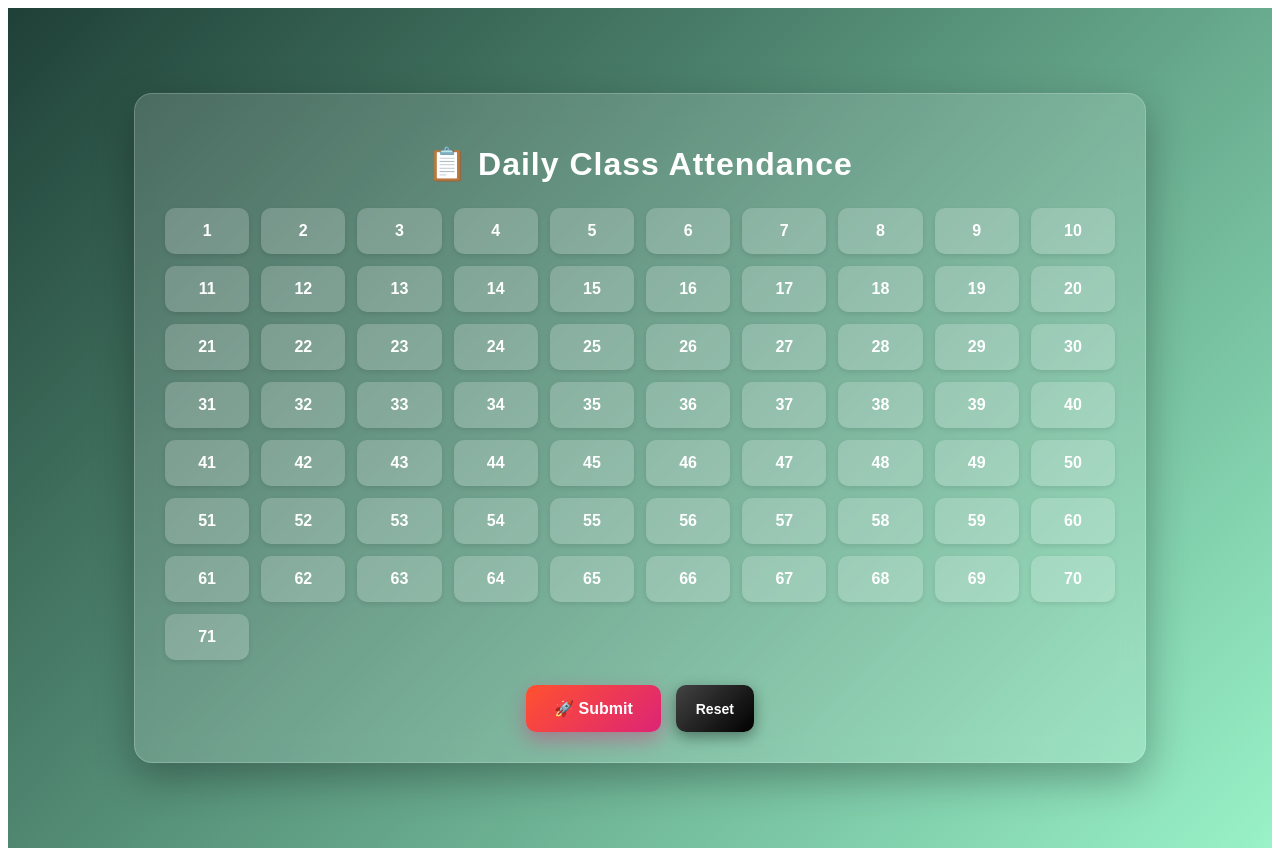
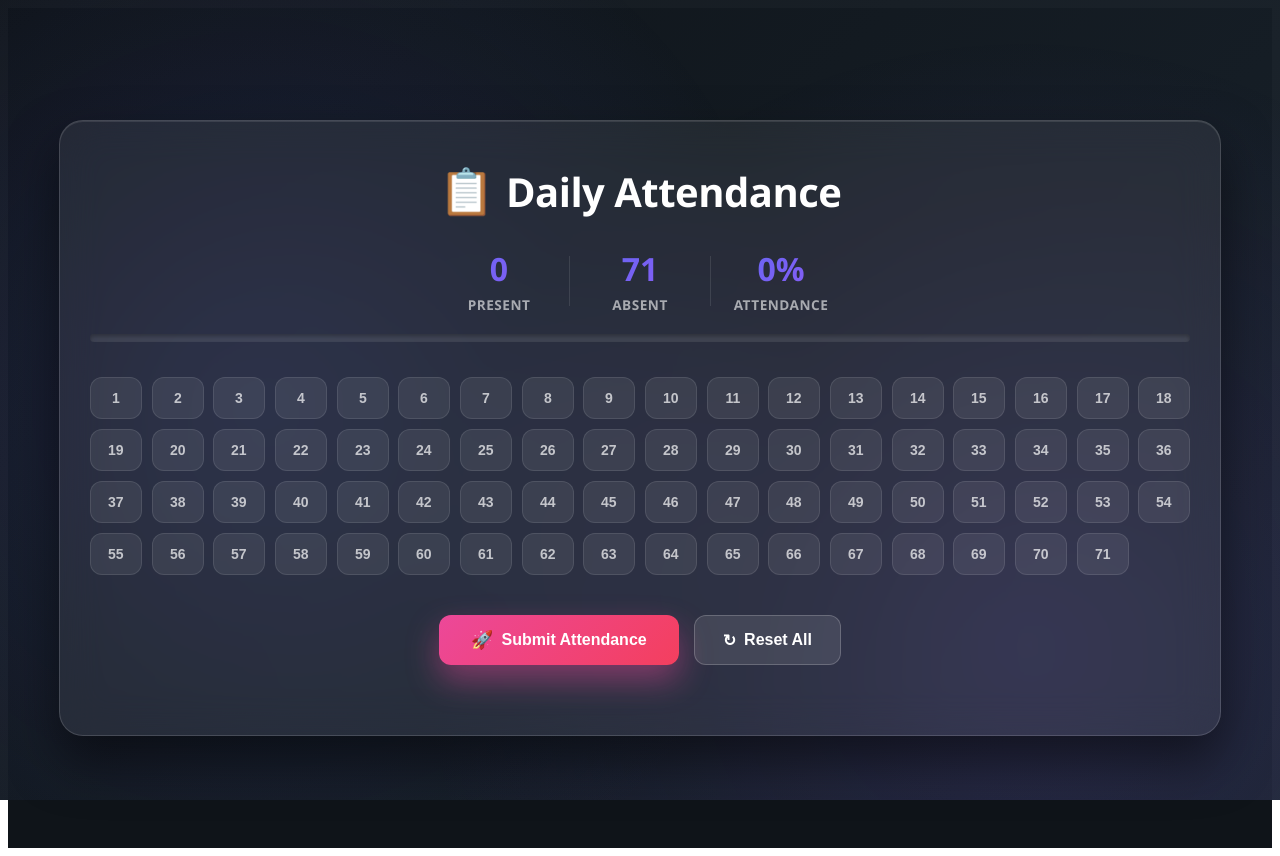
Before and after one commit to divakarhankare9850-ai/attendance, a React (Create React App) app: page / in a window 1280 px wide. Built offline with nearby package versions, Linux system fonts and the light colour scheme.

Commit message:
Update App.js

```diff
--- a/src/App.js
+++ b/src/App.js
@@ -3,7 +3,6 @@ import { db } from "./firebase";
 import { doc, setDoc, serverTimestamp } from "firebase/firestore";
 
 export default function App() {
-
   const totalStudents = 71;
   const rollNumbers = Array.from({ length: totalStudents }, (_, i) => i + 1);
 
@@ -53,188 +52,585 @@ export default function App() {
     alert("Absent list copied!");
   };
 
+  const attendancePercentage = totalStudents > 0
+    ? Math.round((present.length / totalStudents) * 100)
+    : 0;
+
   return (
+    <div style={styles.container}>
+      <style>{cssAnimations}</style>
 
-    <div style={{
-      minHeight: "100vh",
-      background: "linear-gradient(135deg, #1f4037, #99f2c8)",
-      display: "flex",
-      justifyContent: "center",
-      alignItems: "center",
-      padding: 20,
-      fontFamily: "Poppins, sans-serif"
-    }}>
+      {/* Animated Background */}
+      <div style={styles.backgroundEffect}></div>
+      <div style={styles.backgroundGradient}></div>
 
       {/* Main Card */}
-      <div style={{
-        background: "rgba(255,255,255,0.15)",
-        backdropFilter: "blur(12px)",
-        padding: "30px",
-        borderRadius: "18px",
-        width: "950px",
-        maxWidth: "100%",
-        boxShadow: "0 15px 40px rgba(0,0,0,0.3)",
-        border: "1px solid rgba(255,255,255,0.2)"
-      }}>
-
-        {/* Title */}
-        <h1 style={{
-          textAlign: "center",
-          marginBottom: "25px",
-          color: "#fff",
-          fontWeight: "700",
-          letterSpacing: "1px"
-        }}>
-          📋 Daily Class Attendance
+      <div style={styles.mainCard}>
+        {/* Header Section */}
+        <div style={styles.headerSection}>
+          <h1 style={styles.title}>
+            <span style={styles.emoji}>📋</span>
+            <span>Daily Attendance</span>
           </h1>
 
-        {/* Grid */}
+          <div style={styles.statsContainer}>
+            <div style={styles.statBox}>
+              <span style={styles.statValue}>{present.length}</span>
+              <span style={styles.statLabel}>Present</span>
+            </div>
+            <div style={styles.statDivider}></div>
+            <div style={styles.statBox}>
+              <span style={styles.statValue}>{totalStudents - present.length}</span>
+              <span style={styles.statLabel}>Absent</span>
+            </div>
+            <div style={styles.statDivider}></div>
+            <div style={styles.statBox}>
+              <span style={styles.statValue}>{attendancePercentage}%</span>
+              <span style={styles.statLabel}>Attendance</span>
+            </div>
+          </div>
+
+          {/* Progress Bar */}
+          <div style={styles.progressBarContainer}>
             <div style={{
-          display: "grid",
-          gridTemplateColumns: "repeat(10,1fr)",
-          gap: "12px",
-          marginBottom: "25px"
-        }}>
+              ...styles.progressBar,
+              width: `${attendancePercentage}%`,
+              transition: "width 0.4s cubic-bezier(0.4, 0, 0.2, 1)"
+            }}></div>
+          </div>
+        </div>
 
-          {rollNumbers.map((roll) => {
-
+        {/* Roll Numbers Grid */}
+        <div style={styles.gridContainer}>
+          <div style={styles.grid}>
+            {rollNumbers.map((roll, index) => {
               const isPresent = present.includes(roll);
-
               return (
-              <div
+                <button
                   key={roll}
                   onClick={() => toggleAttendance(roll)}
                   style={{
-                  padding: "14px",
-                  textAlign: "center",
-                  borderRadius: "10px",
-                  cursor: "pointer",
-                  fontWeight: "600",
-                  transition: "0.25s",
-                  transform: isPresent ? "scale(1.05)" : "scale(1)",
-                  background: isPresent
-                    ? "linear-gradient(135deg,#00c853,#64dd17)"
-                    : "rgba(255,255,255,0.2)",
-                  color: isPresent ? "white" : "#fff",
-                  boxShadow: isPresent
-                    ? "0 5px 15px rgba(0,200,83,0.4)"
-                    : "0 2px 5px rgba(0,0,0,0.1)"
+                    ...styles.rollButton,
+                    ...styles.baseButton,
+                    ...(isPresent ? styles.presentButton : styles.absentButton),
+                    animationDelay: `${index * 0.02}s`
                   }}
+                  className="roll-btn"
                 >
                   {roll}
-              </div>
+                </button>
               );
             })}
-
+          </div>
         </div>
 
-        {/* Buttons Row */}
-        <div style={{
-          display: "flex",
-          justifyContent: "center",
-          gap: "15px",
-          marginTop: 10
-        }}>
-
+        {/* Action Buttons */}
+        <div style={styles.actionButtonsContainer}>
           <button
             onClick={submitAttendance}
-            style={{
-              padding: "14px 28px",
-              fontSize: "16px",
-              background: "linear-gradient(135deg,#ff512f,#dd2476)",
-              color: "white",
-              border: "none",
-              borderRadius: "10px",
-              cursor: "pointer",
-              fontWeight: "600",
-              boxShadow: "0 8px 20px rgba(221,36,118,0.4)",
-              transition: "0.2s"
-            }}
+            style={styles.submitButton}
+            className="pulse-btn"
           >
-            🚀 Submit
+            <span style={{ fontSize: "18px", marginRight: "8px" }}>🚀</span>
+            Submit Attendance
           </button>
 
           <button
             onClick={() => setPresent([])}
-            style={{
-              padding: "14px 20px",
-              fontSize: "14px",
-              background: "linear-gradient(135deg,#434343,#000000)",
-              color: "white",
-              border: "none",
-              borderRadius: "10px",
-              cursor: "pointer",
-              fontWeight: "600",
-              boxShadow: "0 5px 15px rgba(0,0,0,0.4)"
-            }}
+            style={styles.resetButton}
           >
-            Reset
+            <span style={{ fontSize: "16px", marginRight: "8px" }}>↻</span>
+            Reset All
           </button>
-
         </div>
 
         {/* Result Section */}
         {result && (
+          <div style={styles.resultSection} className="fade-in-up">
+            <h2 style={styles.resultTitle}>📊 Attendance Summary</h2>
 
-          <div style={{
-            marginTop: 30,
-            padding: 20,
-            borderRadius: "12px",
-            background: "rgba(255,255,255,0.2)",
-            backdropFilter: "blur(8px)",
-            color: "#fff"
-          }}>
-
-            <h2>📊 Attendance Summary</h2>
-
-            <p><b>Present:</b> {result.presentCount}</p>
-            <p><b>Absent:</b> {result.absentCount}</p>
-
-            {/* Present */}
-            <h3>✅ Present</h3>
-            <div style={{
-              background: "rgba(0,200,83,0.2)",
-              padding: "10px",
-              borderRadius: "6px",
-              marginBottom: "15px"
-            }}>
-              {present.sort((a,b)=>a-b).join(", ")}
+            {/* Summary Stats */}
+            <div style={styles.summaryGrid}>
+              <div style={styles.summaryCard}>
+                <div style={styles.summaryNumber}>{result.presentCount}</div>
+                <div style={styles.summaryLabel}>Present</div>
+              </div>
+              <div style={styles.summaryCard}>
+                <div style={styles.summaryNumber}>{result.absentCount}</div>
+                <div style={styles.summaryLabel}>Absent</div>
+              </div>
+              <div style={styles.summaryCard}>
+                <div style={styles.summaryNumber}>{attendancePercentage}%</div>
+                <div style={styles.summaryLabel}>Rate</div>
+              </div>
             </div>
 
-            {/* Absent */}
-            <h3>❌ Absent</h3>
-            <div style={{
-              background: "rgba(255,0,0,0.2)",
-              padding: "10px",
-              borderRadius: "6px",
-              marginBottom: "15px"
-            }}>
+            {/* Present List */}
+            <div style={styles.listSection}>
+              <h3 style={styles.listTitle}>✅ Present Roll Numbers</h3>
+              <div style={styles.listContent}>
+                {present.sort((a, b) => a - b).join(", ")}
+              </div>
+            </div>
+
+            {/* Absent List */}
+            <div style={styles.listSection}>
+              <h3 style={styles.listTitle}>❌ Absent Roll Numbers</h3>
+              <div style={styles.listContent}>
                 {result.absentList.join(", ")}
+              </div>
             </div>
 
             {/* Copy Button */}
             <button
               onClick={copyAbsent}
-              style={{
-                padding: "12px 22px",
-                background: "linear-gradient(135deg,#00c6ff,#0072ff)",
-                color: "white",
-                border: "none",
-                borderRadius: "8px",
-                cursor: "pointer",
-                fontWeight: "600",
-                boxShadow: "0 5px 15px rgba(0,114,255,0.4)"
-              }}
+              style={styles.copyButton}
             >
-              📋 Copy Absent List
+              <span style={{ fontSize: "16px", marginRight: "8px" }}>📋</span>
+              Copy Absent List to Clipboard
             </button>
-
           </div>
-
         )}
-
       </div>
-
     </div>
   );
 }
+
+const styles = {
+  container: {
+    minHeight: "100vh",
+    position: "relative",
+    overflow: "hidden",
+    background: "#0f1419",
+    display: "flex",
+    justifyContent: "center",
+    alignItems: "center",
+    padding: "20px",
+    fontFamily: "'Segoe UI', Tahoma, Geneva, Verdana, sans-serif"
+  },
+
+  backgroundEffect: {
+    position: "fixed",
+    top: 0,
+    left: 0,
+    width: "100%",
+    height: "100%",
+    background: "radial-gradient(circle at 20% 50%, rgba(99, 102, 241, 0.15) 0%, transparent 50%), radial-gradient(circle at 80% 80%, rgba(139, 92, 246, 0.15) 0%, transparent 50%)",
+    zIndex: 1,
+    pointerEvents: "none"
+  },
+
+  backgroundGradient: {
+    position: "fixed",
+    top: 0,
+    left: 0,
+    width: "100%",
+    height: "100%",
+    background: "linear-gradient(135deg, rgba(15, 20, 25, 0.98) 0%, rgba(25, 35, 45, 0.98) 100%)",
+    zIndex: 0,
+    pointerEvents: "none"
+  },
+
+  mainCard: {
+    position: "relative",
+    zIndex: 10,
+    background: "rgba(255, 255, 255, 0.07)",
+    backdropFilter: "blur(20px)",
+    border: "1px solid rgba(255, 255, 255, 0.15)",
+    borderRadius: "24px",
+    padding: "40px 30px",
+    maxWidth: "1100px",
+    width: "100%",
+    boxShadow: "0 25px 50px rgba(0, 0, 0, 0.5), inset 0 1px 0 rgba(255, 255, 255, 0.1)",
+    animation: "slideUp 0.6s ease-out"
+  },
+
+  headerSection: {
+    marginBottom: "35px",
+    animation: "fadeIn 0.8s ease-out"
+  },
+
+  title: {
+    textAlign: "center",
+    fontSize: "2.5rem",
+    fontWeight: "800",
+    color: "#fff",
+    margin: "0 0 25px 0",
+    letterSpacing: "-0.5px",
+    display: "flex",
+    alignItems: "center",
+    justifyContent: "center",
+    gap: "12px"
+  },
+
+  emoji: {
+    fontSize: "2.8rem",
+    display: "inline-block",
+    animation: "bounce 2s infinite"
+  },
+
+  statsContainer: {
+    display: "flex",
+    justifyContent: "center",
+    alignItems: "center",
+    gap: "20px",
+    marginBottom: "20px",
+    flexWrap: "wrap"
+  },
+
+  statBox: {
+    textAlign: "center",
+    minWidth: "100px"
+  },
+
+  statValue: {
+    display: "block",
+    fontSize: "2rem",
+    fontWeight: "700",
+    background: "linear-gradient(135deg, #6366f1, #8b5cf6)",
+    backgroundClip: "text",
+    WebkitBackgroundClip: "text",
+    WebkitTextFillColor: "transparent",
+    marginBottom: "5px"
+  },
+
+  statLabel: {
+    display: "block",
+    fontSize: "0.85rem",
+    color: "rgba(255, 255, 255, 0.6)",
+    textTransform: "uppercase",
+    letterSpacing: "0.5px",
+    fontWeight: "600"
+  },
+
+  statDivider: {
+    width: "1px",
+    height: "50px",
+    background: "rgba(255, 255, 255, 0.1)",
+  },
+
+  progressBarContainer: {
+    width: "100%",
+    height: "8px",
+    background: "rgba(255, 255, 255, 0.1)",
+    borderRadius: "10px",
+    overflow: "hidden",
+    boxShadow: "inset 0 2px 4px rgba(0, 0, 0, 0.3)"
+  },
+
+  progressBar: {
+    height: "100%",
+    background: "linear-gradient(90deg, #6366f1, #8b5cf6, #ec4899)",
+    borderRadius: "10px",
+    boxShadow: "0 0 20px rgba(99, 102, 241, 0.6)"
+  },
+
+  gridContainer: {
+    marginBottom: "30px",
+    overflowX: "auto",
+    overflowY: "hidden",
+    paddingBottom: "10px"
+  },
+
+  grid: {
+    display: "grid",
+    gridTemplateColumns: "repeat(auto-fill, minmax(50px, 1fr))",
+    gap: "10px",
+    minWidth: "100%"
+  },
+
+  baseButton: {
+    padding: "12px 8px",
+    borderRadius: "12px",
+    border: "none",
+    fontSize: "14px",
+    fontWeight: "600",
+    cursor: "pointer",
+    transition: "all 0.3s cubic-bezier(0.4, 0, 0.2, 1)",
+    animation: "scaleIn 0.5s ease-out forwards",
+  },
+
+  rollButton: {
+    color: "white",
+    position: "relative",
+    overflow: "hidden"
+  },
+
+  presentButton: {
+    background: "linear-gradient(135deg, #10b981, #34d399)",
+    boxShadow: "0 8px 16px rgba(16, 185, 129, 0.4)",
+    transform: "scale(1)"
+  },
+
+  absentButton: {
+    background: "rgba(255, 255, 255, 0.08)",
+    color: "rgba(255, 255, 255, 0.7)",
+    border: "1px solid rgba(255, 255, 255, 0.1)"
+  },
+
+  actionButtonsContainer: {
+    display: "flex",
+    justifyContent: "center",
+    gap: "15px",
+    marginBottom: "30px",
+    flexWrap: "wrap"
+  },
+
+  submitButton: {
+    padding: "14px 32px",
+    fontSize: "16px",
+    fontWeight: "700",
+    color: "white",
+    background: "linear-gradient(135deg, #ec4899, #f43f5e)",
+    border: "none",
+    borderRadius: "12px",
+    cursor: "pointer",
+    boxShadow: "0 15px 30px rgba(236, 72, 153, 0.4)",
+    transition: "all 0.3s ease",
+    display: "flex",
+    alignItems: "center",
+    justifyContent: "center",
+    animation: "fadeIn 0.8s ease-out 0.2s backwards"
+  },
+
+  resetButton: {
+    padding: "14px 28px",
+    fontSize: "16px",
+    fontWeight: "700",
+    color: "white",
+    background: "rgba(255, 255, 255, 0.1)",
+    border: "1px solid rgba(255, 255, 255, 0.2)",
+    borderRadius: "12px",
+    cursor: "pointer",
+    transition: "all 0.3s ease",
+    display: "flex",
+    alignItems: "center",
+    justifyContent: "center",
+    animation: "fadeIn 0.8s ease-out 0.3s backwards"
+  },
+
+  resultSection: {
+    padding: "30px",
+    borderRadius: "16px",
+    background: "rgba(255, 255, 255, 0.06)",
+    border: "1px solid rgba(255, 255, 255, 0.1)",
+    marginTop: "10px",
+    animation: "fadeInUp 0.6s ease-out"
+  },
+
+  resultTitle: {
+    fontSize: "1.5rem",
+    fontWeight: "700",
+    color: "#fff",
+    marginBottom: "25px",
+    textAlign: "center"
+  },
+
+  summaryGrid: {
+    display: "grid",
+    gridTemplateColumns: "repeat(auto-fit, minmax(120px, 1fr))",
+    gap: "15px",
+    marginBottom: "25px"
+  },
+
+  summaryCard: {
+    padding: "20px",
+    background: "linear-gradient(135deg, rgba(99, 102, 241, 0.2), rgba(139, 92, 246, 0.2))",
+    border: "1px solid rgba(255, 255, 255, 0.1)",
+    borderRadius: "12px",
+    textAlign: "center",
+    transition: "all 0.3s ease"
+  },
+
+  summaryNumber: {
+    fontSize: "2rem",
+    fontWeight: "800",
+    color: "#fff",
+    marginBottom: "8px"
+  },
+
+  summaryLabel: {
+    fontSize: "0.9rem",
+    color: "rgba(255, 255, 255, 0.6)",
+    textTransform: "uppercase",
+    letterSpacing: "0.5px",
+    fontWeight: "600"
+  },
+
+  listSection: {
+    marginBottom: "20px"
+  },
+
+  listTitle: {
+    fontSize: "1.1rem",
+    fontWeight: "700",
+    color: "#fff",
+    marginBottom: "12px",
+    display: "flex",
+    alignItems: "center",
+    gap: "8px"
+  },
+
+  listContent: {
+    padding: "15px",
+    background: "rgba(255, 255, 255, 0.04)",
+    border: "1px solid rgba(255, 255, 255, 0.08)",
+    borderRadius: "10px",
+    color: "rgba(255, 255, 255, 0.85)",
+    fontSize: "0.95rem",
+    lineHeight: "1.6",
+    wordBreak: "break-word",
+    fontFamily: "monospace"
+  },
+
+  copyButton: {
+    width: "100%",
+    padding: "14px 28px",
+    fontSize: "16px",
+    fontWeight: "700",
+    color: "white",
+    background: "linear-gradient(135deg, #06b6d4, #0891b2)",
+    border: "none",
+    borderRadius: "12px",
+    cursor: "pointer",
+    boxShadow: "0 15px 30px rgba(6, 182, 212, 0.3)",
+    transition: "all 0.3s ease",
+    display: "flex",
+    alignItems: "center",
+    justifyContent: "center",
+    marginTop: "15px"
+  }
+};
+
+const cssAnimations = `
+  @keyframes slideUp {
+    from {
+      opacity: 0;
+      transform: translateY(30px);
+    }
+    to {
+      opacity: 1;
+      transform: translateY(0);
+    }
+  }
+
+  @keyframes fadeIn {
+    from {
+      opacity: 0;
+    }
+    to {
+      opacity: 1;
+    }
+  }
+
+  @keyframes fadeInUp {
+    from {
+      opacity: 0;
+      transform: translateY(20px);
+    }
+    to {
+      opacity: 1;
+      transform: translateY(0);
+    }
+  }
+
+  @keyframes scaleIn {
+    from {
+      opacity: 0;
+      transform: scale(0.8);
+    }
+    to {
+      opacity: 1;
+      transform: scale(1);
+    }
+  }
+
+  @keyframes bounce {
+    0%, 100% {
+      transform: translateY(0);
+    }
+    50% {
+      transform: translateY(-8px);
+    }
+  }
+
+  @keyframes pulse {
+    0%, 100% {
+      box-shadow: 0 15px 30px rgba(236, 72, 153, 0.4);
+    }
+    50% {
+      box-shadow: 0 15px 40px rgba(236, 72, 153, 0.6);
+    }
+  }
+
+  .pulse-btn {
+    animation: pulse 2s infinite !important;
+  }
+
+  .roll-btn:hover {
+    transform: scale(1.08) !important;
+  }
+
+  .roll-btn:active {
+    transform: scale(0.95) !important;
+  }
+
+  button:hover {
+    transform: translateY(-2px);
+  }
+
+  button:active {
+    transform: translateY(0);
+  }
+
+  /* Responsive Design */
+  @media (max-width: 768px) {
+    div[style*="padding: 40px 30px"] {
+      padding: 25px 20px !important;
+    }
+
+    h1[style*="fontSize: 2.5rem"] {
+      font-size: 2rem !important;
+    }
+
+    div[style*="display: grid"][style*="gridTemplateColumns: repeat"] {
+      grid-template-columns: repeat(auto-fill, minmax(45px, 1fr)) !important;
+      gap: 8px !important;
+    }
+
+    button[style*="padding: 14px 32px"] {
+      padding: 12px 24px !important;
+      font-size: 15px !important;
+    }
+  }
+
+  @media (max-width: 480px) {
+    div[style*="padding: 40px 30px"] {
+      padding: 20px 15px !important;
+    }
+
+    h1[style*="fontSize: 2.5rem"] {
+      font-size: 1.5rem !important;
+    }
+
+    div[style*="display: grid"][style*="gridTemplateColumns: repeat"] {
+      grid-template-columns: repeat(auto-fill, minmax(40px, 1fr)) !important;
+      gap: 6px !important;
+    }
+
+    div[style*="fontSize: 2rem"][style*="fontWeight: 700"][style*="marginBottom: 5px"] {
+      font-size: 1.5rem !important;
+    }
+
+    button[style*="padding: 14px 32px"] {
+      padding: 10px 20px !important;
+      font-size: 14px !important;
+      flex: 1;
+    }
+
+    div[style*="display: flex"][style*="justifyContent: center"][style*="gap: 20px"] {
+      flex-direction: column !important;
+      gap: 10px !important;
+    }
+  }
+`;
```
Lines whose indentation alone changed are shown as unchanged.
